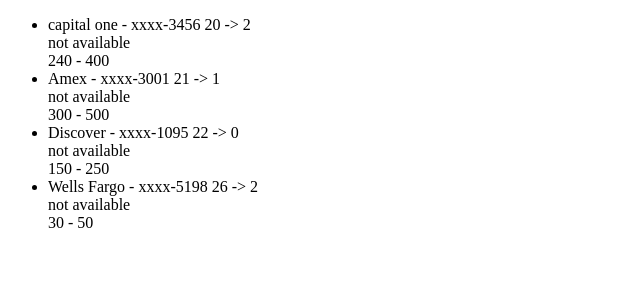
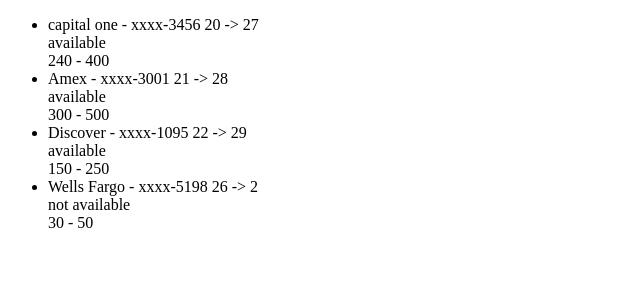
Before and after one commit to julioarhernandez/cards, a Vue app: page / in a window 1280 px wide. Shown: the top 300 px of the page, without its empty margins (0-640 px from the left). Built offline with nearby package versions, Linux system fonts and the light colour scheme.

Commit message:
Better date processing and added cut paid reset feature

```diff
--- a/src/components/CardList/CardList.js
+++ b/src/components/CardList/CardList.js
@@ -1,5 +1,5 @@
 import { defineComponent } from "vue";
-import { getDate } from 'date-fns'
+import { addMonths, differenceInDays, getDate, getMonth, getYear } from 'date-fns'
 
 import Card from "../Card/Card.vue";
 
@@ -9,13 +9,19 @@
     props: [ 'list','maxPercentage', 'minPercentage' ],
     methods: {
         dateDiff(cd){
-            const todaysDay = getDate(new Date());
-            const difference = todaysDay - cd - 1 ;
-            let result = difference;
-            if (difference == -1) {
-                result = 30;
-            }
-            if (difference < -1) {
+            const todaysDate = new Date();
+            const todaysDay = getDate(todaysDate);
+            const todaysMonth = getMonth(todaysDate);
+            const todaysYear = getYear(todaysDate);
+            const difference = todaysDay - cd;
+            let result = 0;
+            if (difference >= 0) {
+                //substract future date from today
+                let cutDate = new Date(todaysYear, todaysMonth, cd);
+                let futureCutDate = addMonths( cutDate, 1);
+                let differenceAgainstFuture = differenceInDays(futureCutDate, todaysDate);
+                result = differenceAgainstFuture;
+            } else {
                 result = cd - todaysDay - 1;
             }
             return result;
```
